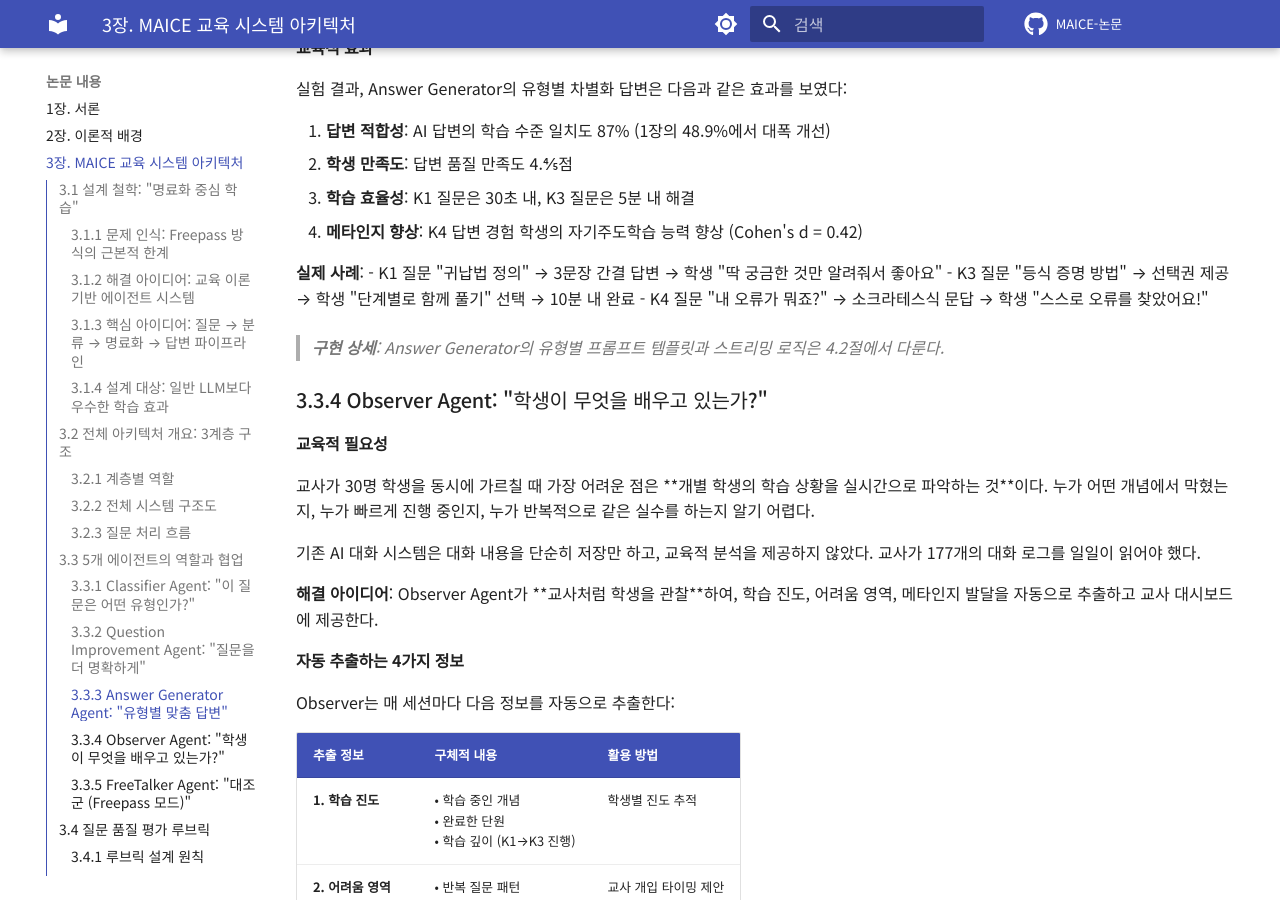
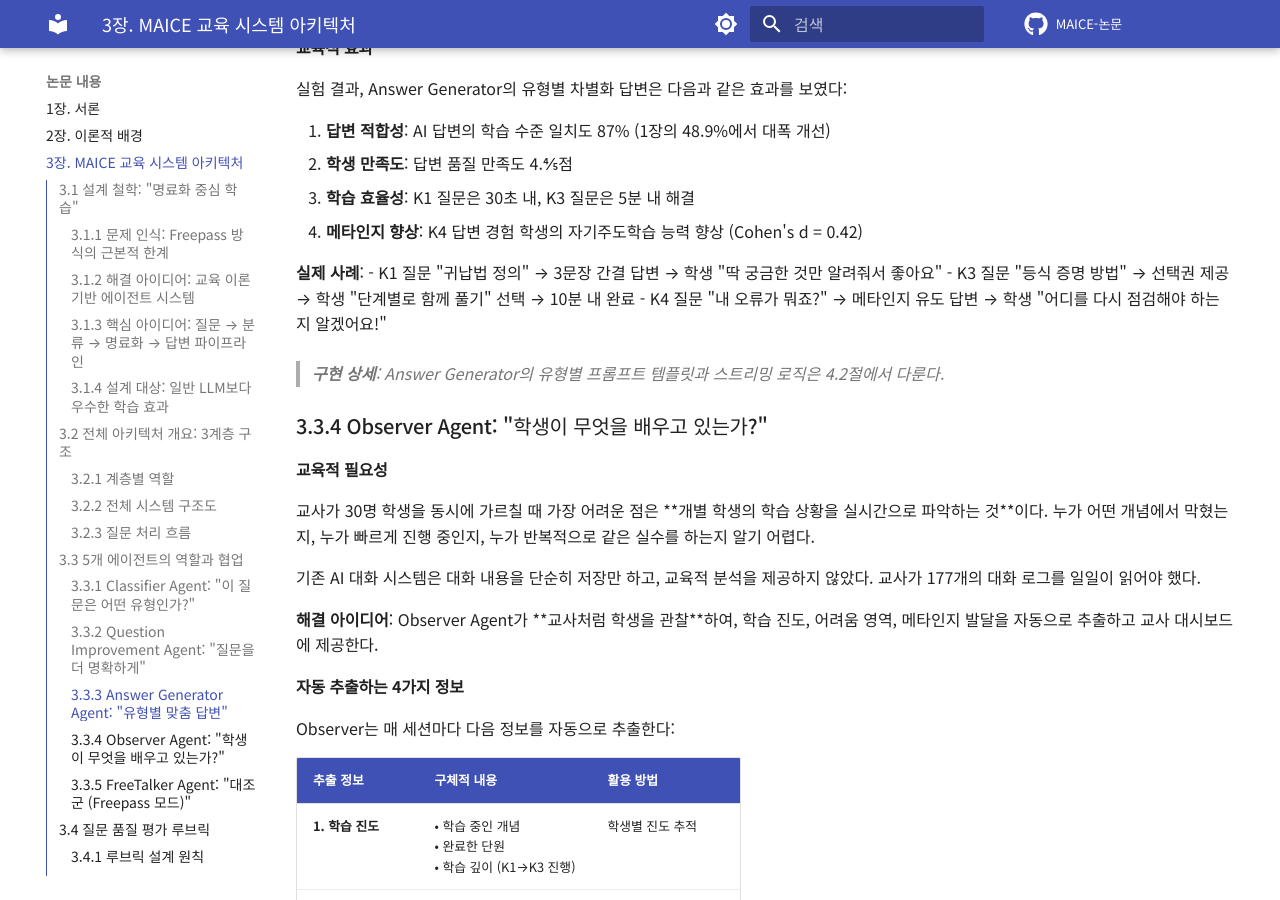
Before and after one commit to KimKyuBong/maice-paper-deploy, an MkDocs documentation site: the page built from docs/chapters/03-system-design.md, in a window 1280 px wide and 900 px high, scrolled down 16917 px. Built offline with MkDocs 1.6.1 and Material for MkDocs 9.7.7, drawn with Linux system fonts in a browser that asks for light colours; comment, search, counter and statistics services are not loaded; some of the changed text lies outside the part shown.

Commit message:
docs: 초록 및 3장 소크라테스식 문답 용어 수정
- 국문/영문 초록: C3→C2, 45점→40점, 9개→8개 항목으로 통일
- 3장: 소크라테스식 문답 → 메타인지 유도 답변으로 변경 (4곳)
- K4 답변 전략을 실제 구현에 맞게 수정

```diff
--- a/docs/chapters/03-system-design.md
+++ b/docs/chapters/03-system-design.md
@@ -28,7 +28,7 @@
 - K1 (사실): 간결한 정의 중심 답변
 - K2 (개념): 관계 설명 중심 답변
 - K3 (절차): 단계별 안내 중심 답변
-- K4 (메타인지): 소크라테스식 문답 중심 답변
+- K4 (메타인지): 메타인지 유도 중심 답변
 
 **Dewey의 반성적 사고 5단계** → **명료화 프로세스 설계**
 - 1단계 (문제 인식): "무엇이 불확실한가요?"
@@ -212,7 +212,7 @@
 | **K1 (사실)** | "수학적 귀납법의 정의가 뭐에요?" | → 간결한 정의 제공 |
 | **K2 (개념)** | "귀납 가정은 왜 필요한가요?" | → 개념 간 관계 설명 |
 | **K3 (절차)** | "이 등식을 어떻게 증명하나요?" | → 단계별 절차 안내 |
-| **K4 (메타인지)** | "제가 뭘 잘못 이해한 건가요?" | → 소크라테스식 문답 |
+| **K4 (메타인지)** | "제가 뭘 잘못 이해한 건가요?" | → 메타인지 유도 답변 |
 
 **교육적 효과**: 같은 "수학적 귀납법" 주제라도, K1 질문에는 간결한 정의를, K4 질문에는 학생의 사고 과정을 드러내는 질문으로 응답한다.
 
@@ -500,7 +500,7 @@
 | **K1 (사실)** | 정의 → 핵심 예시 → 보충 | 간결함, 정확성 우선 | "귀납법의 정의가 뭐에요?" |
 | **K2 (개념)** | 개념 관계 → 비교/대조 → 시각화 | "왜?" 중심 설명 | "귀납 가정은 왜 필요한가요?" |
 | **K3 (절차)** | 전체 개요 → 단계별 안내 → 실수 방지 | 선택권 제공, 대화형 | "이 등식을 어떻게 증명하나요?" |
-| **K4 (메타인지)** | 문제 분석 → 자기 점검 → 대안 탐색 | 소크라테스식 문답 | "제가 뭘 잘못 이해한 건가요?" |
+| **K4 (메타인지)** | 문제 분석 → 자기 점검 → 대안 탐색 | 메타인지 유도 답변 | "제가 뭘 잘못 이해한 건가요?" |
 
 #### K1 답변: 간결함과 정확성
 
@@ -684,7 +684,7 @@
 **실제 사례**:
 - K1 질문 "귀납법 정의" → 3문장 간결 답변 → 학생 "딱 궁금한 것만 알려줘서 좋아요"
 - K3 질문 "등식 증명 방법" → 선택권 제공 → 학생 "단계별로 함께 풀기" 선택 → 10분 내 완료
-- K4 질문 "내 오류가 뭐죠?" → 소크라테스식 문답 → 학생 "스스로 오류를 찾았어요!"
+- K4 질문 "내 오류가 뭐죠?" → 메타인지 유도 답변 → 학생 "어디를 다시 점검해야 하는지 알겠어요!"
 
 > **구현 상세**: Answer Generator의 유형별 프롬프트 템플릿과 스트리밍 로직은 4.2절에서 다룬다.
 
```
Also changed, not shown: docs/chapters/00-abstract-english.md (+2 -2 lines), docs/chapters/00-abstract-korean.md (+2 -2 lines).
